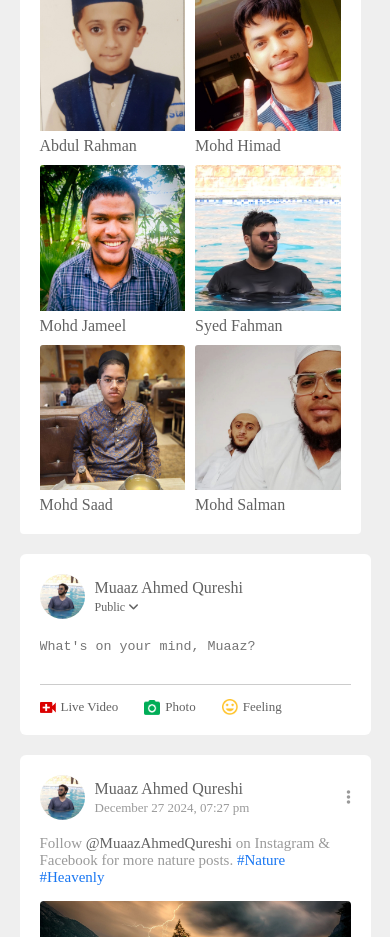
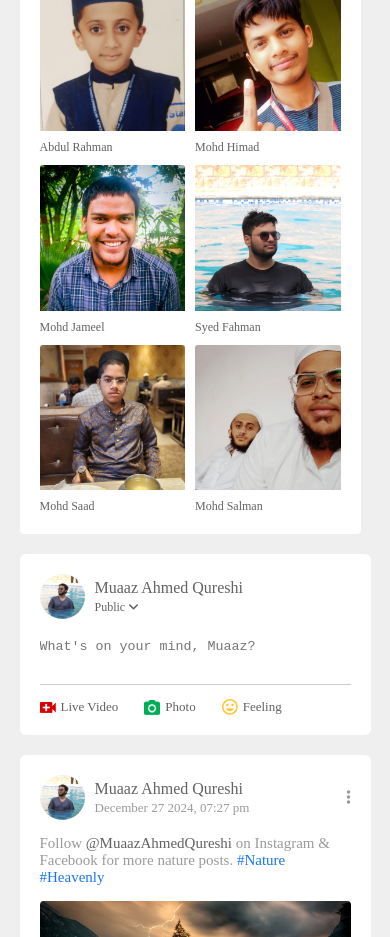
Before and after one commit to MuaazAhmedQureshi/My-First-Project-Facebook-Clone-, a plain HTML site: page profile.html in a window 390 px wide. Shown: the part 1620-2557 px from the top of the page. Drawn offline with Linux system fonts and the light colour scheme.

Commit message:
Add files via upload

```diff
--- a/styles.css
+++ b/styles.css
@@ -714,7 +714,9 @@ body {
     .info-col, .post-col{
         flex-basis: 100%;
     }
+}
+@media (max-width: 996px) {
     .friends-box div p{
-        font-size: 16px;
+        font-size: 12px;
     }
 }
```
